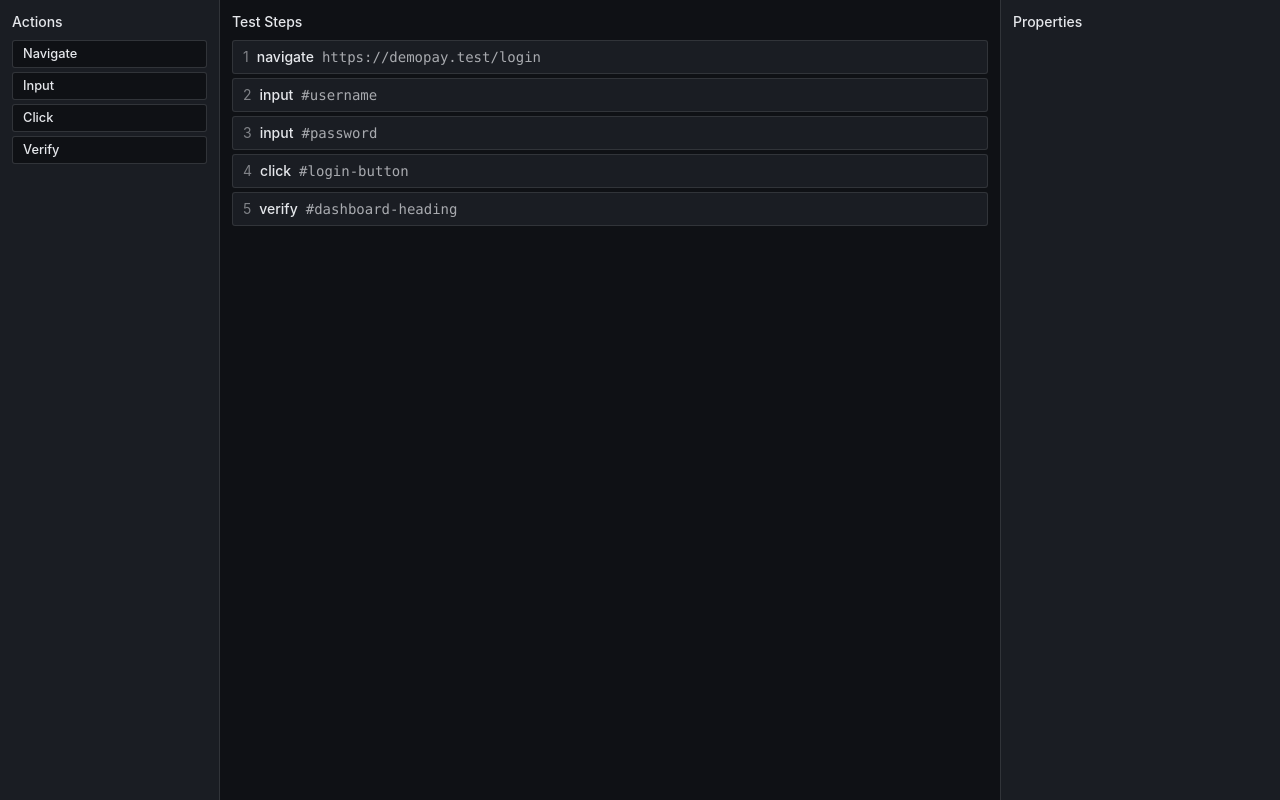
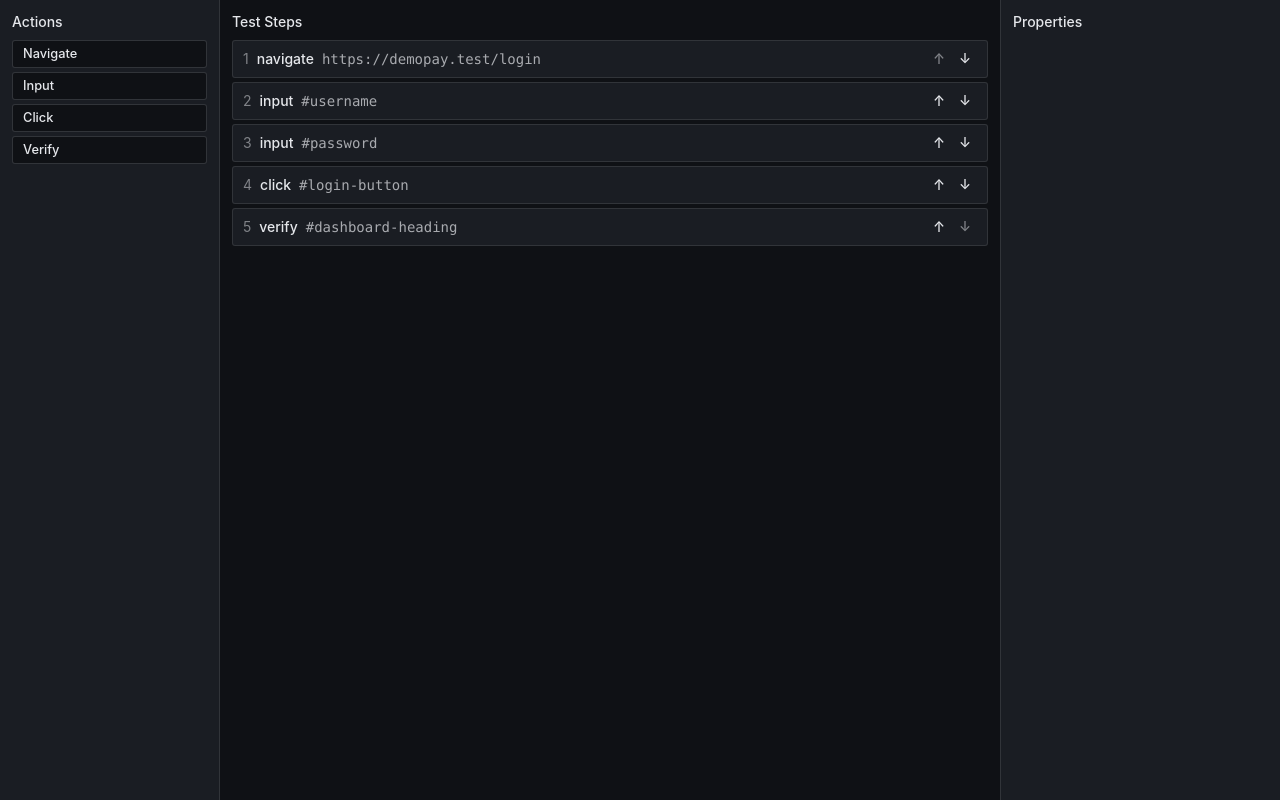
Before and after one commit to sham-10/verifaan, a React (Vite) app in the folder frontend/: page / in a window 1280 px wide. Built offline with nearby package versions, Linux system fonts and the light colour scheme.

Commit message:
feat: VFN-6, reorder test step with Up/Down control

```diff
--- a/frontend/src/components/TestDesigner/TestDesigner.tsx
+++ b/frontend/src/components/TestDesigner/TestDesigner.tsx
@@ -1,5 +1,6 @@
+import { useState } from 'react'
 import { Button } from '@/components/ui/button'
-import type { StepAction, Test } from '@/fixtures/demoPayLogin'
+import type { Step, StepAction, Test } from '@/fixtures/demoPayLogin'
 
 interface TestDesignerProps {
   test: Test
@@ -12,7 +13,43 @@ const ACTIONS: { action: StepAction; label: string }[] = [
   { action: 'verify', label: 'Verify' },
 ]
 
+function PropertiesPanelContent({ step }: { step: Step }) {
+  return (
+    <div className="flex flex-col gap-3 text-sm">
+      <div>
+        <div className="text-text-primary/50">Action</div>
+        <div className="font-medium">{step.action}</div>
+      </div>
+      <div>
+        <div className="text-text-primary/50">Target</div>
+        <div className="font-mono">{step.target.value}</div>
+      </div>
+      {step.action === 'input' && (
+        <div>
+          <div className="text-text-primary/50">Value Of</div>
+          <div className="font-mono">{step.value}</div>
+        </div>
+      )}
+    </div>
+  )
+}
+
 export function TestDesigner({ test }: TestDesignerProps) {
+  const [steps, setSteps] = useState<Step[]>(test.steps)
+  const [selectedStepId, setSelectedStepId] = useState<string | null>(null)
+  const selectedStep = steps.find((step) => step.id === selectedStepId) ?? null
+
+  function moveStep(index: number, direction: -1 | 1) {
+    const targetIndex = index + direction
+    if (targetIndex < 0 || targetIndex >= steps.length) return
+
+    setSteps((current) => {
+      const next = [...current]
+      ;[next[index], next[targetIndex]] = [next[targetIndex], next[index]]
+      return next
+    })
+  }
+
   return (
     <div className="grid h-screen grid-cols-[220px_1fr_280px] bg-bg-panel text-text-primary">
       <section
@@ -32,18 +69,57 @@ export function TestDesigner({ test }: TestDesignerProps) {
       <section aria-label="Test Steps" className="overflow-y-auto p-3">
         <h2 className="mb-2 text-sm font-medium">Test Steps</h2>
         <ol className="flex flex-col gap-1">
-          {test.steps.map((step, index) => (
+          {steps.map((step, index) => {
+            const isSelected = step.id === selectedStepId
+            return (
               <li
                 key={step.id}
-              className="flex items-center gap-2 rounded-[3px] border border-white/10 bg-bg-surface px-2.5 py-1.5 text-sm"
+                role="listitem"
+                aria-selected={isSelected}
+                tabIndex={0}
+                onClick={() => setSelectedStepId(step.id)}
+                className={`flex cursor-pointer items-center gap-2 rounded-[3px] border px-2.5 py-1.5 text-sm ${
+                  isSelected
+                    ? 'border-accent bg-accent/10'
+                    : 'border-white/10 bg-bg-surface'
+                }`}
               >
                 <span className="text-text-primary/50">{index + 1}</span>
                 <span className="font-medium">{step.action}</span>
                 <span className="font-mono text-text-primary/70">
                   {step.target.value}
                 </span>
+                <div className="ml-auto flex gap-0.5">
+                  <Button
+                    type="button"
+                    variant="ghost"
+                    size="icon-xs"
+                    aria-label="Move up"
+                    disabled={index === 0}
+                    onClick={(event) => {
+                      event.stopPropagation()
+                      moveStep(index, -1)
+                    }}
+                  >
+                    ↑
+                  </Button>
+                  <Button
+                    type="button"
+                    variant="ghost"
+                    size="icon-xs"
+                    aria-label="Move down"
+                    disabled={index === steps.length - 1}
+                    onClick={(event) => {
+                      event.stopPropagation()
+                      moveStep(index, 1)
+                    }}
+                  >
+                    ↓
+                  </Button>
+                </div>
               </li>
-          ))}
+            )
+          })}
         </ol>
       </section>
 
@@ -52,6 +128,7 @@ export function TestDesigner({ test }: TestDesignerProps) {
         className="border-l border-white/10 bg-bg-surface p-3"
       >
         <h2 className="mb-2 text-sm font-medium">Properties</h2>
+        {selectedStep && <PropertiesPanelContent step={selectedStep} />}
       </section>
     </div>
   )
```
Also changed, not shown: 1 other file (tests, documents, lock files or other folders). Lines whose indentation alone changed are shown as unchanged.
